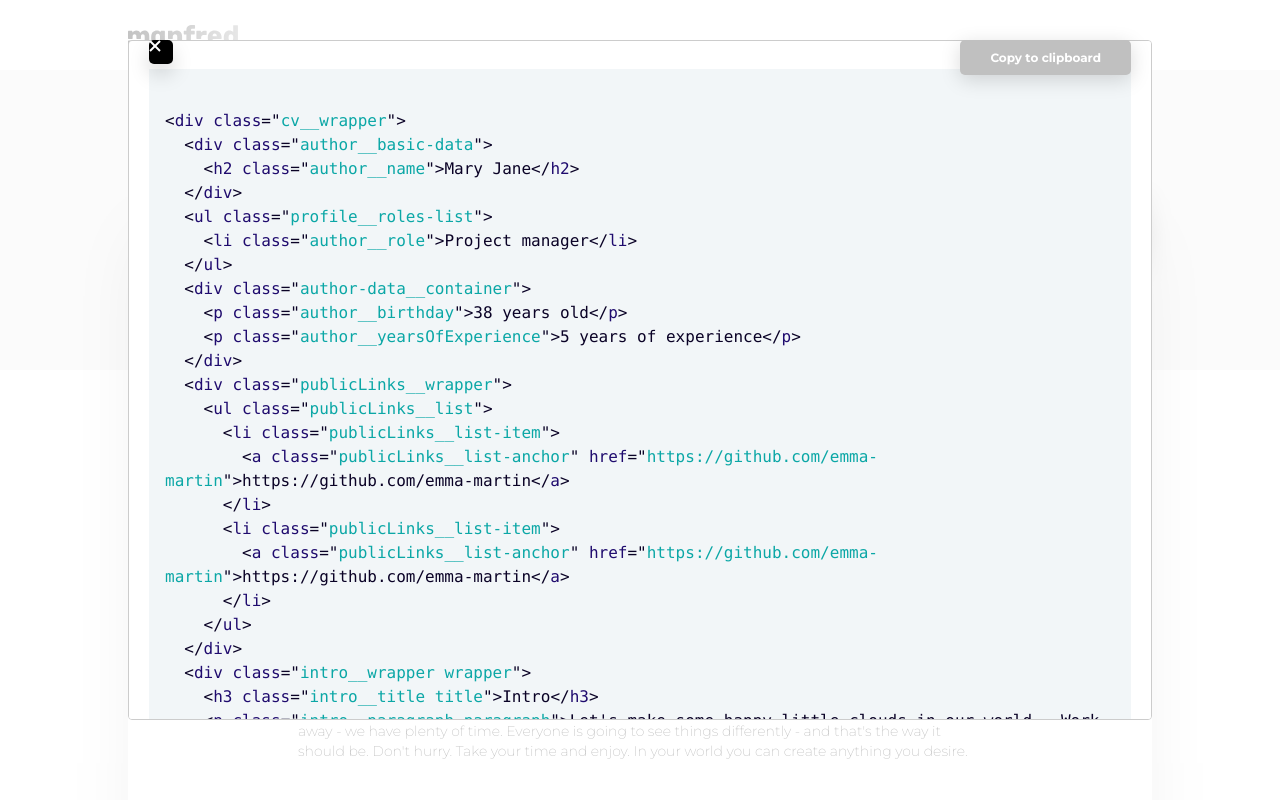
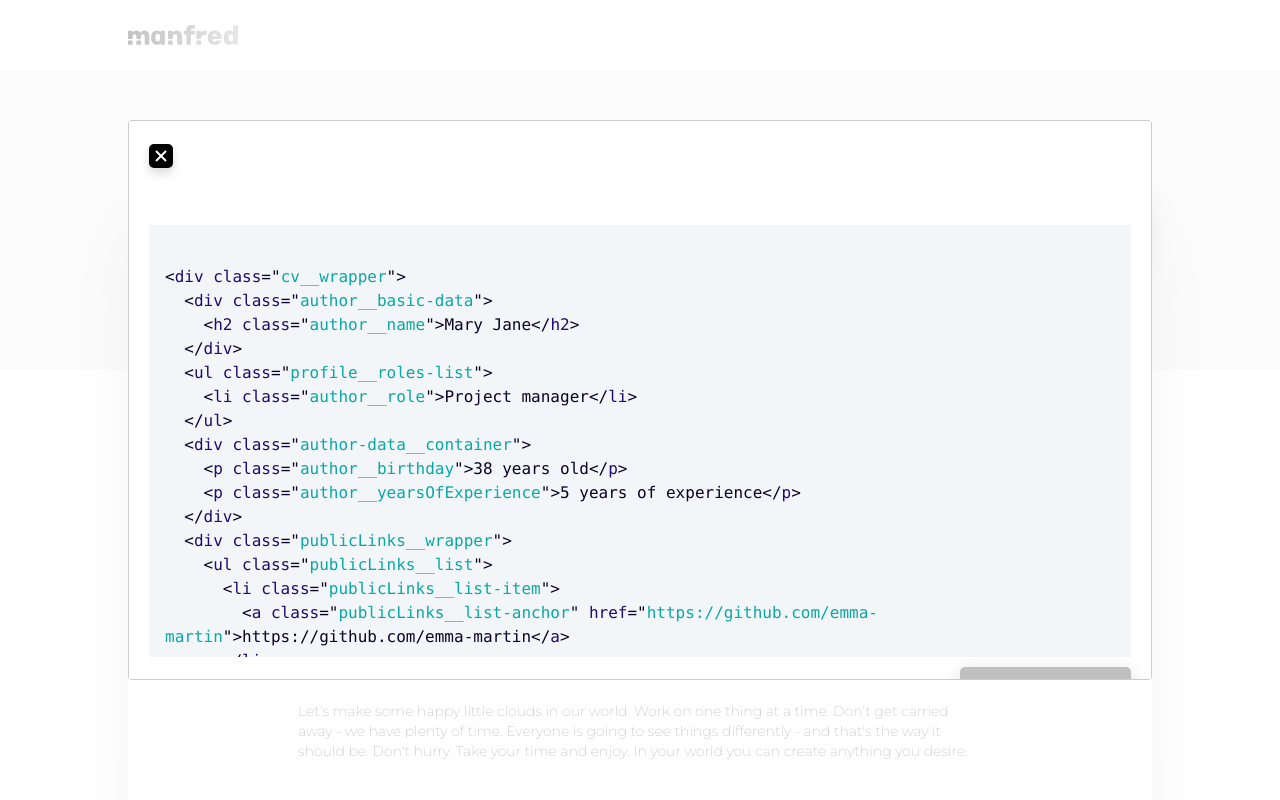
Before and after one commit to sayheylaura/manfred-awesomic-cv, a React (Create React App) app: page /#/preview in a window 1280 px wide. Both pictures are taken after a click on the button 1127 px from the left and 209 px from the top of the page. Shown: the top 800 px of the page. Built offline with nearby package versions, Linux system fonts and the light colour scheme.

Commit message:
add styles

```diff
--- a/src/App.scss
+++ b/src/App.scss
@@ -700,21 +700,15 @@ a:active {
 .clipboard__wrapper {
   display: flex;
   justify-content: flex-end;
-}
-
-.clipboard-btn{
-  position: fixed;
-  top: 5%;
+  margin-top: 10px;
 }
 
 .close-btn {
-  position: fixed;
-  top: 5%;
   width: 20px;
   height: 20px;
   padding: 12px 12px;
   background-color: #000;
-  background-image: url(images/close.svg);
+  background-image: url(images/close-button.svg);
   background-repeat: no-repeat;
   background-position: center;
   color: #fff;
@@ -723,16 +717,21 @@ a:active {
   outline: none;
   cursor: pointer;
   transition: .3s all;
-  box-shadow: 0 10px 20px 0 rgba(0, 0, 0, .15);
+  box-shadow: 0 5px 10px 0 rgba(0, 0, 0, .15);
   &:hover {
       background-color: #9C9C9C;
   }
 }
 
 .ReactModal__Content--after-open{
-  height: 85%;
+  max-height: 70%;
   width: 80%;
-  top: 10%;
-  bottom: 10%;
-  margin: 0 auto;
+  margin-top: 15%;
+  margin: auto;
 }
+
+.modal__outer {
+  max-height: 85%;
+  margin-top: 5%;
+  overflow-y: auto;
+}
--- a/src/components/ExportCode/index.js
+++ b/src/components/ExportCode/index.js
@@ -1,4 +1,4 @@
-import React, { Component } from 'react';
+import React, { Component, Fragment } from 'react';
 import Prism from 'prismjs';
 import {CopyToClipboard} from 'react-copy-to-clipboard';
 import './prism.css';
@@ -62,15 +62,16 @@ class ExportCode extends Component {
     }
 
     return (
-      <div>
-        <div className="clipboard__wrapper">
+      <Fragment>
+      <div className="modal__outer">
+      <pre><code className="language-markup">{pageHTML}</code></pre>
+      </div>
+      <div className="clipboard__wrapper">
           <CopyToClipboard onCopy={this.onCopy} text={pageHTML}>
             <button className="clipboard-btn">Copy to clipboard</button>
           </CopyToClipboard>
-        </div>
-
-      <pre><code className="language-markup">{pageHTML}</code></pre>
       </div>
+      </Fragment>
     );
   }
 }
```
Also changed, not shown: src/images/close-button.svg (added), src/images/close.svg (deleted).
